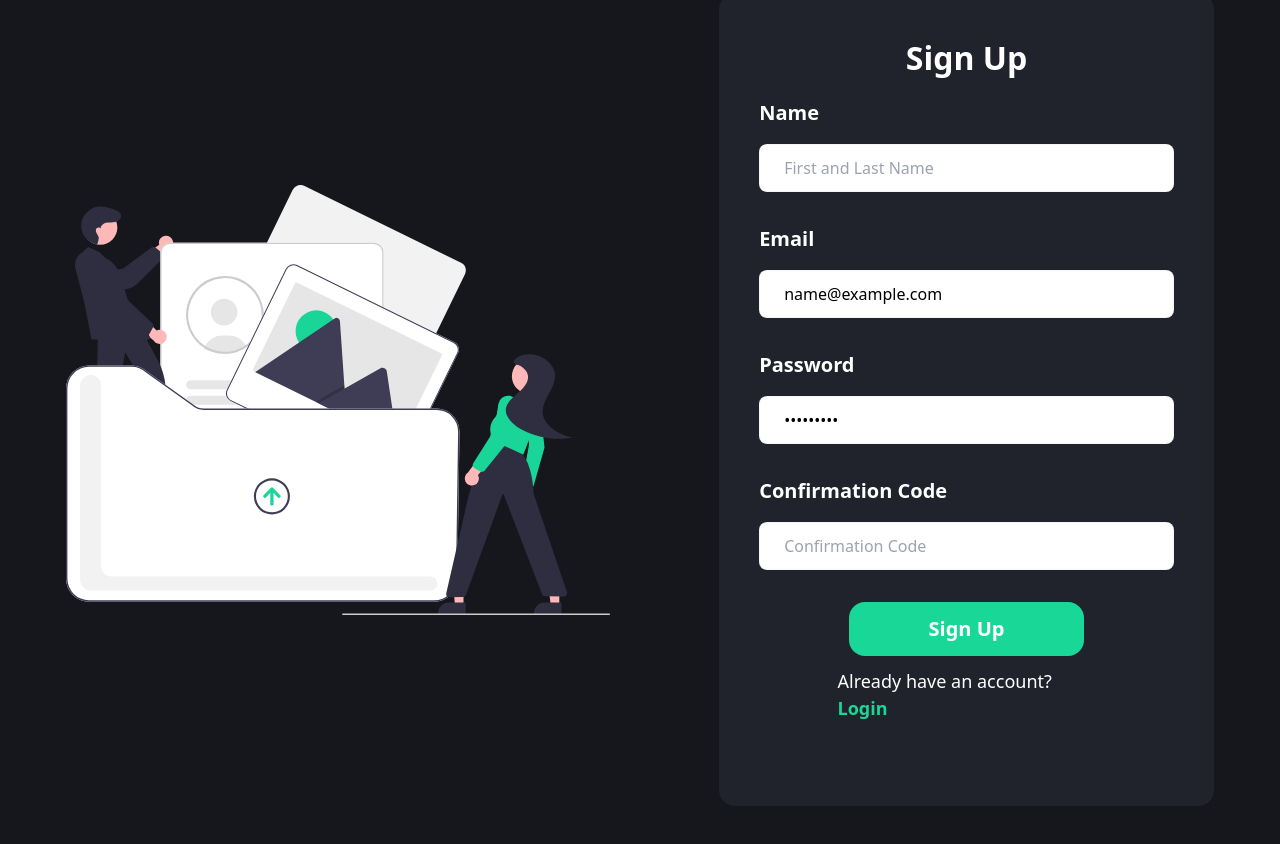
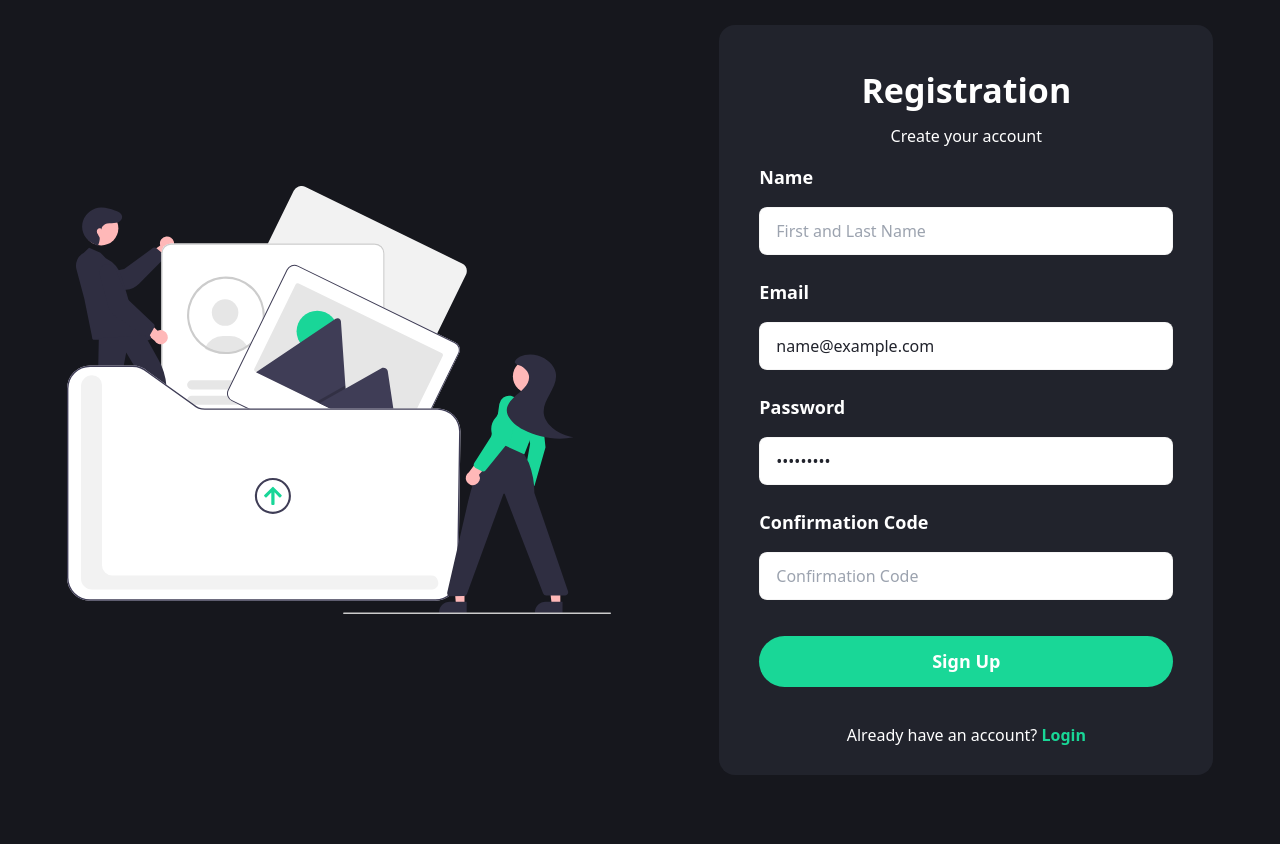
Before and after one commit to LyhongPeou/UWFrontEnd, a React (Vite) app: page / in a window 1280 px wide. Both pictures are taken after typing "name@example.com", "Sample123" into the empty fields and a click on the button "Sign Up". After the commit the page ends 815 px from the top, so only its background shows below. Built offline with nearby package versions, Linux system fonts and the light colour scheme.

Commit message:
Remade Login and Sign Up pages

```diff
--- a/src/components/pages/AuthPage.jsx
+++ b/src/components/pages/AuthPage.jsx
@@ -2,10 +2,14 @@ import { useState, useRef } from "react";
 import { useDispatch } from "react-redux";
 import { styles } from "../../styles";
 import AuthSVG from '../images/auth.svg';
+import { FontAwesomeIcon } from "@fortawesome/react-fontawesome";
+import { faEye, faEyeSlash } from "@fortawesome/free-solid-svg-icons";
 
 const AuthPage = () => {
 
     const [registerState, setRegisterState] = useState(false);
+    const [showPassword, setShowPassword] = useState(false);
+
     const dispatch = useDispatch()
 
     const [infoLogin, setinfoLogin] = useState({
@@ -19,6 +23,11 @@ const AuthPage = () => {
         password: "",
         confirmation: "",
     });
+
+    const togglePasswordVisibility = () => {
+        setShowPassword(!showPassword);
+    };
+
 
     const formRef = useRef();
 
@@ -52,65 +61,98 @@ const AuthPage = () => {
             <div className="flex items-center">
                 <img src={AuthSVG} alt="Document Image" className="w-5/6" />
             </div>
-            <div className="p-10 rounded-2xl w-1/2 bg-accent">
+            <div className="pt-10 pr-10 pl-10 rounded-2xl w-1/2 bg-accent">
                 {registerState ?
-                    <h1 className="font-bold text-[2rem] text-white mb-4 text-center">Sign Up</h1> : <h1 className="font-bold text-[2rem] text-white text-center mb-4" >Login</h1>
+                    <h1 className="font-bold text-[34px] text-white text-center">Registration</h1> : <h1 className="font-bold text-[34px] text-white text-center" >Welcome </h1>
                 }
-                <form className="flex flex-col mt-1 gap-8 " ref={formRef}>
+                {registerState ?
+                    <p className="text-center text-white mt-2">Create your account</p> : <p className="text-center text-white mt-2" >Login to your account</p>
+                }
+                <form className="flex flex-col mt-1" ref={formRef}>
                     {registerState && (
-                        <label className="flex flex-col text-white">
+                        <label className="flex flex-col text-white my-3">
                             <span className={`${styles.labelText}`}>
                                 Name
                             </span>
                             <input
+                                name="name"
+                                onChange={onChangeHandler}
                                 type="text"
                                 placeholder="First and Last Name"
-                                name="name"
-                                onChange={onChangeHandler}
-                                className={`${styles.inputText}`}
+                                className="input input-bordered w-full bg-white text-accent"
                             />
                         </label>
                     )}
-                    <label className="flex flex-col text-white">
+                    <label className="flex flex-col text-white my-3">
                         <span className={`${styles.labelText}`}>
                             Email
                         </span>
                         <input
+                            name="email"
+                            onChange={onChangeHandler}
                             type="text"
                             placeholder="Email"
-                            name="email"
-                            onChange={onChangeHandler}
-                            className={`${styles.inputText}`}
+                            className="input input-bordered w-full bg-white text-accent"
                         />
                     </label>
-                    <label className="flex flex-col text-white">
+                    <div>
+                        {registerState ? (
+                            <>
+                            <label className="flex flex-col text-white my-3 relative">
+                                <span className={`${styles.labelText}`}>Password</span>
+                                <div className="input-container relative">
+                                    <input
+                                        name="password"
+                                        onChange={onChangeHandler}
+                                        type="password"
+                                        placeholder="Password"
+                                        className="input input-bordered w-full bg-white text-accent pr-10"
+                                    />
+                                </div>
+                            </label>
+                            </>
+                        ) : (
+                            <>
+                            <label className="flex flex-col text-white my-3 relative">
+                                <span className={`${styles.labelText}`}>Password</span>
+                                <div className="input-container relative">
+                                    <input
+                                        name="password"
+                                        onChange={onChangeHandler}
+                                        type={showPassword ? "text" : "password"}
+                                        placeholder="Password"
+                                        className="input input-bordered w-full bg-white text-accent pr-10"
+                                    />
+                                    <span
+                                        className="absolute top-1/2 right-3 transform -translate-y-1/2 cursor-pointer"
+                                        onClick={togglePasswordVisibility}
+                                    >
+                                        <FontAwesomeIcon
+                                        icon={showPassword ? faEyeSlash : faEye}
+                                        className="toggle-password-icon text-primary"
+                                        />
+                                    </span>
+                                </div>
+                            </label>
+                            </>
+                        )}
+                    </div>
+                    {registerState && (
+                    <label className="flex flex-col text-white my-3">
                         <span className={`${styles.labelText}`}>
-                            Password
+                            Confirmation Code
                         </span>
                         <input
-                            type="password"
+                            name="text"
                             onChange={onChangeHandler}
-                            name="password"
-                            placeholder="Password"
-                            className={`${styles.inputText}`}
+                            type="text"
+                            placeholder="Confirmation Code"
+                            className="input input-bordered w-full bg-white text-accent border"
                         />
                     </label>
-                    {registerState && (
-                        <label className="flex flex-col text-white">
-                            <span className={`${styles.labelText}`}>
-                                Confirmation Code
-                            </span>
-                            <input
-                                type="text"
-                                placeholder="Confirmation Code"
-                                name="confirmation"
-                                onChange={onChangeHandler}
-                                className={`${styles.inputText}`}
-                            />
-                        </label>
                     )}
                     <div className="flex flex-col items-center" >
-                        <button className="px-20 py-3 border-black bg-secondary rounded-2xl text-white font-bold text-[20px] hover:underline" onClick={onSubmithandler}>
+                        <button className="w-full py-3 border-black bg-secondary rounded-full text-white font-bold text-[18px] hover:underline mt-6" onClick={onSubmithandler}>
                             {registerState ? (
                                 <>
                                 Sign Up
@@ -121,7 +163,7 @@ const AuthPage = () => {
                                 </>
                             )}
                         </button>
-                        <div className="px-4 py-3 rounded-2xl w-[290px] text-[18px] text text-white">
+                        <div className="px-4 py-3 rounded-2xl text-[16px] text text-white mt-6 mb-4">
                             {registerState ? (
                                 <>
                                 <span>Already have an account?</span> <button className="text-secondary hover:underline font-bold" onClick={onClickRegister}>Login</button>
--- a/src/components/ui/NavBar.jsx
+++ b/src/components/ui/NavBar.jsx
@@ -43,7 +43,7 @@ const NavBar = () => {
         </div>
 
         <Link to="/">
-          <button className="btn bg-secondary text-white text-[20px]">
+          <button className="btn bg-secondary text-white text-[20px] hover:bg-secondary">
               <FontAwesomeIcon icon={faRightFromBracket} />
             </button>
         </Link>
--- a/src/styles.js
+++ b/src/styles.js
@@ -4,11 +4,9 @@ const styles = {
     padding: "sm:px-16 px-6 sm:py-16 py-10",
 
     dashHeadText:
-      "font-black text-white lg:text-[50px] sm:text-[40px] xs:text-[50px] text-[30px] lg:leading-[80px] mt-2",
-    inputText:
-      "py-4 px-6 rounded-lg font-meduim text-black input input-bordered bg-white",
+      "font-bold text-white lg:text-[45px] sm:text-[40px] xs:text-[50px] text-[30px] lg:leading-[80px] mt-2",
     labelText:
-      "font-meduim mb-4 text-[20px] font-bold",
+      "font-meduim mb-4 text-[18px] font-bold w-full",
   };
 
   export { styles };
--- a/tailwind.config.js
+++ b/tailwind.config.js
@@ -9,7 +9,7 @@ export default {
     themes: [
       {
         mytheme: {
-          "primary": "#2efab6",
+          "primary": "#595959",
           "secondary": "#19D698",
           "accent": "#21242D",
           "neutral": "#3d4451",
```
Also changed, not shown: src/components/pages/AdminViews/StudentManagement.jsx (+18 -17 lines).
